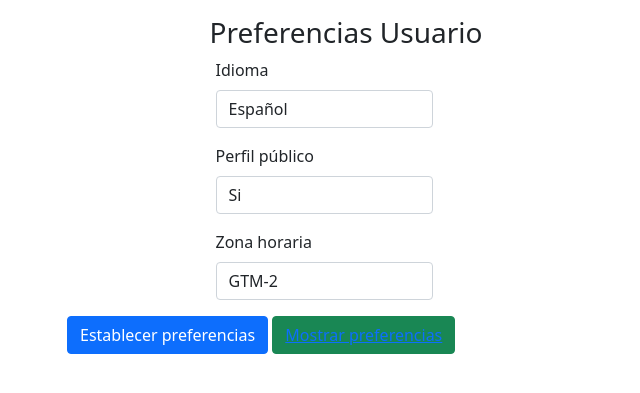
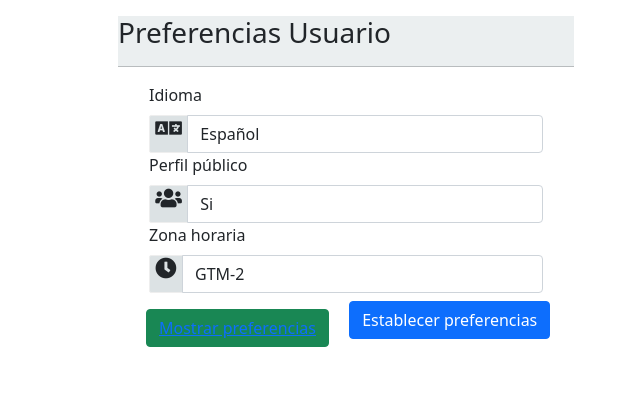
Before and after one commit to bellonNoelia/DAW-PHP, a PHP site: page /preferencias.php in a window 1280 px wide. Shown: the top 393 px of the page, without its empty margins (294-934 px from the left). Run offline with PHP 8.4, Linux system fonts and the light colour scheme; some libraries are stand-ins or nearby versions.

Commit message:
Update preferencias.php

```diff
--- a/Tarea04/preferencias.php
+++ b/Tarea04/preferencias.php
@@ -16,30 +16,38 @@ if(isset($_SESSION['idioma'])&& isset($_SESSION['perfil']) &&isset($_SESSION['zo
 }
 ?>
 <!DOCTYPE html>
-<html lang="en">
+<html lang="es">
 
 <head>
     <meta charset="UTF-8">
     <meta http-equiv="X-UA-Compatible" content="IE=edge">
     <meta name="viewport" content="width=device-width, initial-scale=1.0">
     <!-- Bootstrap CSS v5.0.2 -->
-    <link rel="stylesheet" href="https://cdn.jsdelivr.net/npm/bootstrap@5.0.2/dist/css/bootstrap.min.css" integrity="sha384-EVSTQN3/azprG1Anm3QDgpJLIm9Nao0Yz1ztcQTwFspd3yD65VohhpuuCOmLASjC" crossorigin="anonymous">
+    <link rel="stylesheet" href="https://cdn.jsdelivr.net/npm/bootstrap@5.0.2/dist/css/bootstrap.min.css"
+        integrity="sha384-EVSTQN3/azprG1Anm3QDgpJLIm9Nao0Yz1ztcQTwFspd3yD65VohhpuuCOmLASjC" crossorigin="anonymous">
     <!-- css Fontawesome -->
-    <link rel="stylesheet" href="https://use.fontawesome.com/releases/v5.3.1/css/all.css" integrity="sha384-mzrmE5qonljUremFsqc01SB46JvROS7bZs3IO2EmfFsd15uHvIt+Y8vEf7N7fWAU" crossorigin="anonymous">
+    <link rel="stylesheet" href="https://use.fontawesome.com/releases/v5.3.1/css/all.css"
+        integrity="sha384-mzrmE5qonljUremFsqc01SB46JvROS7bZs3IO2EmfFsd15uHvIt+Y8vEf7N7fWAU" crossorigin="anonymous">
     <link rel="stylesheet" href="estilos.css">
     <title>Tarea04</title>
 </head>
 
 <body>
-    <div class="container mt-3">
+    <div class="container mt-3" style="width: 30em; height: 23em;">
         <form method="POST" action="<?php echo $_SERVER['PHP_SELF']; ?>">
+            <div style="background-color: #ebeff0;">
                 <div class="m-auto">
-                <h3 class="text-center">Preferencias Usuario</h3>
+                    <h3 class="text-left">Preferencias Usuario</h3>
                 </div>
-            <div class="row mb-3 ">
-                <div class="col-md-3 m-auto">
+                <hr>
+            </div>
+            <div class="row justify-content-center">
+                <div class="row justify-content-center">
+                    <div class="col-md-11">
                         <label for="idioma" class="form-label">Idioma</label>
-                    <div class="col-sm-10">
+                        <div class="col-sm-12">
+                            <div class="input-group margin-bottom-s">
+                                <i class="fa fa-language fa-lg fa-border" style="background-color:  #dce2e4 ;"></i>
                                 <select id="idioma" name="idioma" class="form-control">
                                     <?php
 
@@ -55,13 +63,18 @@ if(isset($_SESSION['idioma'])&& isset($_SESSION['perfil']) &&isset($_SESSION['zo
                             ?>
                                 </select>
                             </div>
+                        </div>
 
                     </div>
                 </div>
-            <div class="row mb-3 ">
-                <div class="col-md-3  m-auto">
+                </br>
+                <div class="row justify-content-center">
+                    <div class="col-md-11">
                         <label for="perfil" class="form-label">Perfil público</label>
-                    <div class="col-sm-10">
+                        <div class="col-sm-12">
+                            <div class="input-group margin-bottom-s">
+                                <i class="fa fa-users fa-lg  fa-align-center fa-border"
+                                    style="background-color:#dce2e4 ;"></i>
                                 <select id="perfil" name="perfil" class="form-control">
                                     <<?php
                                 foreach ($perfil as $i => $value) {
@@ -73,15 +86,19 @@ if(isset($_SESSION['idioma'])&& isset($_SESSION['perfil']) &&isset($_SESSION['zo
                                         echo " <option value='$i'> $value</option>";
                                     }
                                 }
-                                ?>
-                        </select>
+                                ?> </select>
                             </div>
                         </div>
                     </div>
-            <div class="row mb-3">
-                <div class="col-md-3 m-auto">
+                </div>
+                </br>
+                <div class="row justify-content-center">
+                    <div class="col-md-11">
                         <label for="zonah" class="form-label">Zona horaria</label>
-                    <div class="col-sm-10">
+                        <div class="col-sm-12">
+                            <div class="input-group margin-bottom-s">
+                                <i class="fa fa-clock fa-lg fa-border" aria-hidden="true"
+                                    style="background-color:#dce2e4;"></i>
                                 <select id="zona" name="zona" class="form-control">
                                     <?php
                             foreach ($zona as $i => $value) {
@@ -98,10 +115,12 @@ if(isset($_SESSION['idioma'])&& isset($_SESSION['perfil']) &&isset($_SESSION['zo
                             </div>
                         </div>
                     </div>
-            <div class="col-md-6 m-auto">
-                <button type="submit" name="establecer" class="btn btn-primary">Establecer preferencias</button>
-                <button type="button" name="mostrar" class="btn btn-success"><a href="mostrar.php">Mostrar
-                        preferencias</a></button>
+                </div>
+                <div class="col-md-11">
+
+                    <button type="button" name="mostrar" class="btn btn-success"  style="margin-top: 1em;margin-left: 0.5em;"><a href="mostrar.php">Mostrar preferencias</a></button>
+                    <button type="submit" name="establecer" class="btn btn-primary"style="margin-left: 1em;">Establecer preferencias</button>
+                </div>
             </div>
     </div>
 
@@ -110,9 +129,11 @@ if(isset($_SESSION['idioma'])&& isset($_SESSION['perfil']) &&isset($_SESSION['zo
     </form>
 
     <!-- Bootstrap JavaScript Libraries -->
-    <script src="https://cdn.jsdelivr.net/npm/@popperjs/core@2.9.2/dist/umd/popper.min.js" integrity="sha384-IQsoLXl5PILFhosVNubq5LC7Qb9DXgDA9i+tQ8Zj3iwWAwPtgFTxbJ8NT4GN1R8p" crossorigin="anonymous">
+    <script src="https://cdn.jsdelivr.net/npm/@popperjs/core@2.9.2/dist/umd/popper.min.js"
+        integrity="sha384-IQsoLXl5PILFhosVNubq5LC7Qb9DXgDA9i+tQ8Zj3iwWAwPtgFTxbJ8NT4GN1R8p" crossorigin="anonymous">
     </script>
-    <script src="https://cdn.jsdelivr.net/npm/bootstrap@5.0.2/dist/js/bootstrap.min.js" integrity="sha384-cVKIPhGWiC2Al4u+LWgxfKTRIcfu0JTxR+EQDz/bgldoEyl4H0zUF0QKbrJ0EcQF" crossorigin="anonymous">
+    <script src="https://cdn.jsdelivr.net/npm/bootstrap@5.0.2/dist/js/bootstrap.min.js"
+        integrity="sha384-cVKIPhGWiC2Al4u+LWgxfKTRIcfu0JTxR+EQDz/bgldoEyl4H0zUF0QKbrJ0EcQF" crossorigin="anonymous">
     </script>
 </body>
 
```
Lines whose indentation alone changed are shown as unchanged.
